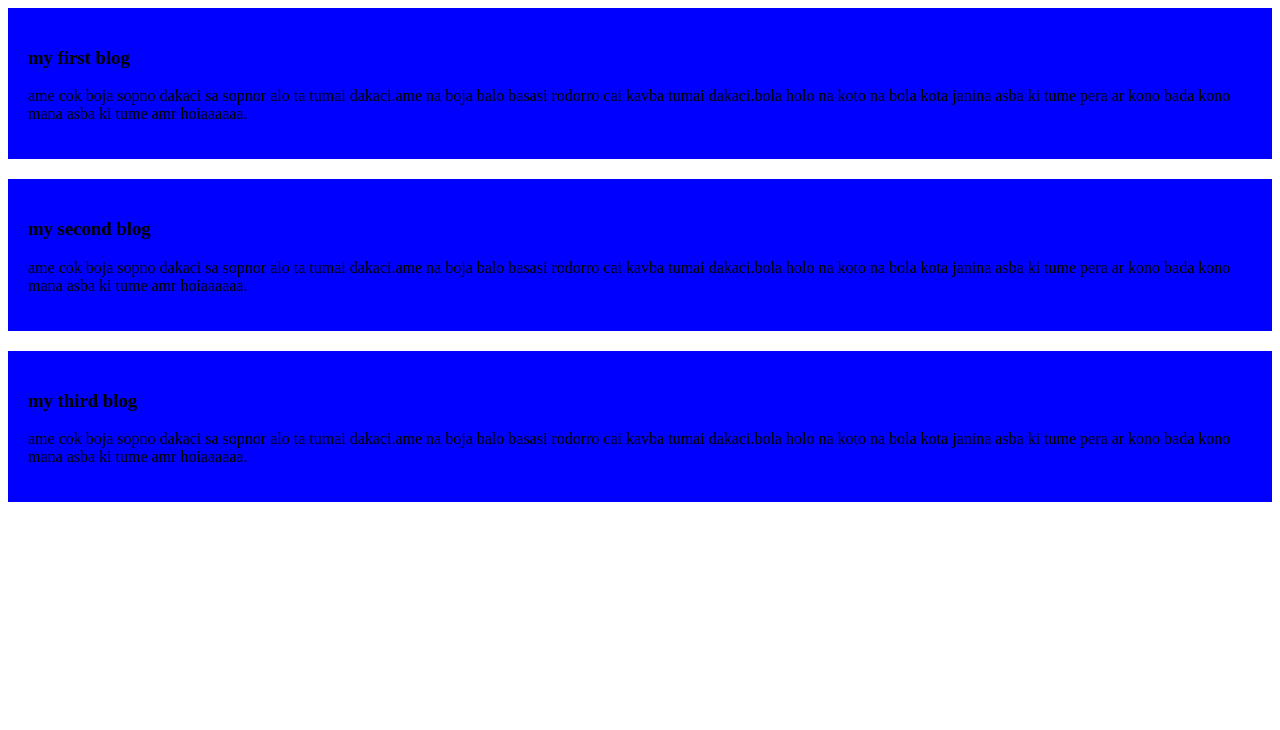
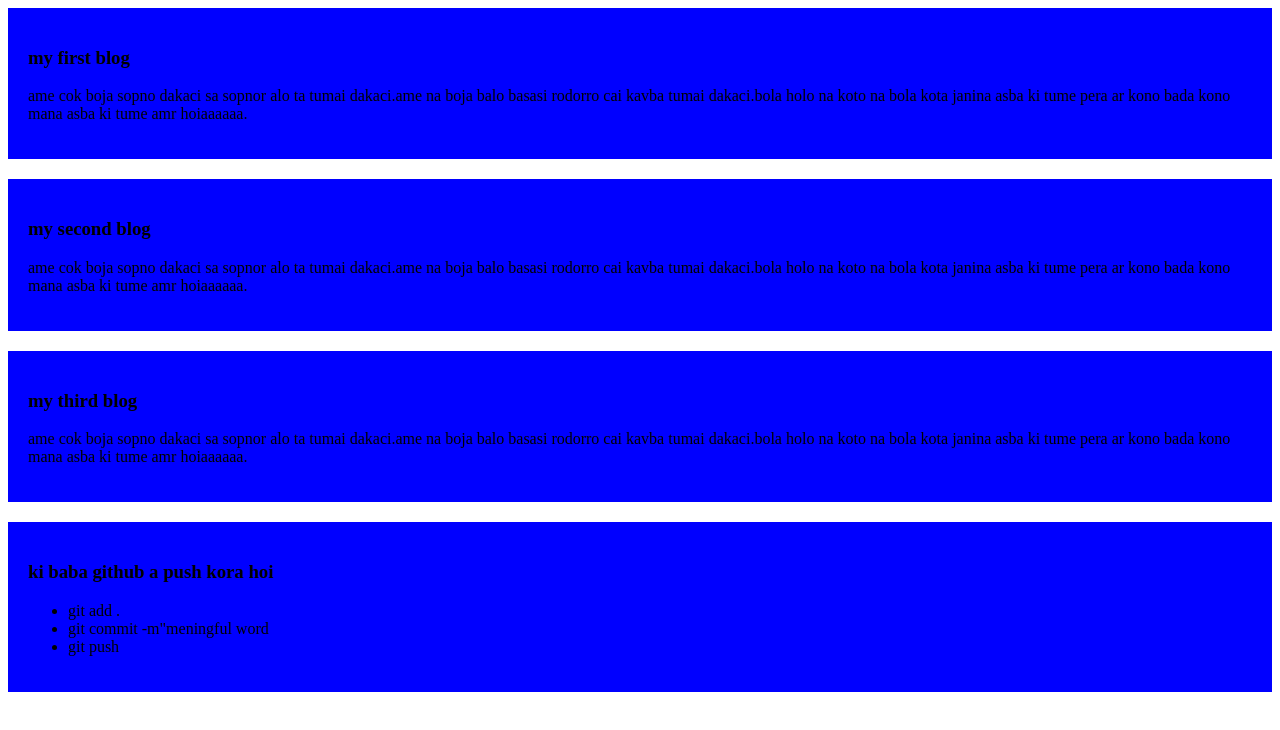
Before and after one commit to tohidul202524/my-simple-wibsite, a plain HTML site: page index.htm in a window 1280 px wide. Drawn offline with Linux system fonts and the light colour scheme.

Commit message:
add my push

```diff
--- a/index.htm
+++ b/index.htm
@@ -19,5 +19,13 @@
         <h3>my third blog</h3>
         <p>ame cok boja sopno dakaci sa sopnor alo ta tumai dakaci.ame na boja balo basasi rodorro cai kavba tumai dakaci.bola holo na koto na bola kota janina asba ki tume pera ar kono bada kono mana asba ki tume amr hoiaaaaaa.</p>
     </div>
+    <div>
+        <h3>ki baba github a push kora hoi</h3>
+        <ul>
+            <li>git add .</li>
+            <li>git commit -m"meningful word</li>
+            <li>git push</li>
+        </ul>
+    </div>
 </body>
 </html>
```
